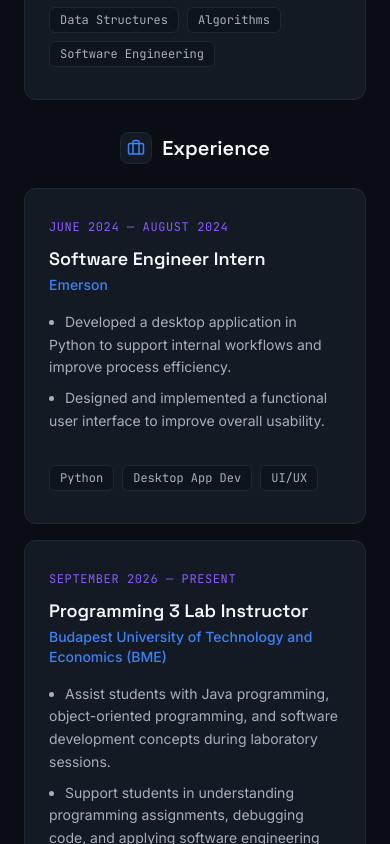
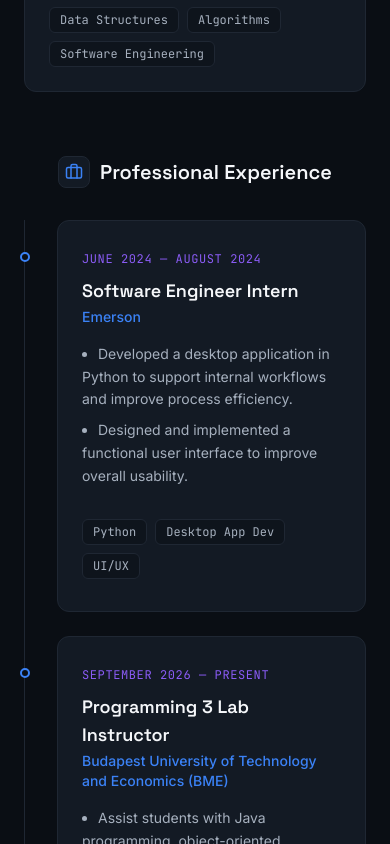
Before and after one commit to IslamNizami/portfolio-website, a React (Vite) app: page / in a window 390 px wide. Shown: the part 4600-5444 px from the top of the page. Built offline with nearby package versions, Linux system fonts and the light colour scheme; no server answers.

Commit message:
resume.tsx changed

```diff
--- a/src/components/sections/About.tsx
+++ b/src/components/sections/About.tsx
@@ -92,7 +92,6 @@ export default function About() {
                   >
                     <Card className="h-full">
                       <Icon
-                        // DEĞİŞİKLİK BURADA: Sabit sınıf yerine area.iconClass kullanılıyor
                         className={`h-7 w-7 ${area.iconClass}`}
                         aria-hidden="true"
                       />
--- a/src/components/sections/Resume.tsx
+++ b/src/components/sections/Resume.tsx
@@ -8,7 +8,7 @@ import {
   ExternalLink,
   AlertTriangle,
   Calendar,
-  HardDrive
+  HardDrive,
 } from "lucide-react";
 import SectionHeading from "@/components/ui/SectionHeading";
 import Card from "@/components/ui/Card";
@@ -16,6 +16,88 @@ import Button from "@/components/ui/Button";
 import { timeline } from "@/data/timeline";
 import { site } from "@/config/site";
 import { resumeExists, triggerResumeDownload } from "@/lib/resume";
+
+type TimelineItem = (typeof timeline)[number];
+
+/* Hər iki bölmədə istifadə olunan ortaq kart */
+function EntryCard({
+  item,
+  index,
+  compact = false,
+}: {
+  item: TimelineItem;
+  index: number;
+  compact?: boolean;
+}) {
+  return (
+    <motion.div
+      initial={{ opacity: 0, y: 16 }}
+      whileInView={{ opacity: 1, y: 0 }}
+      viewport={{ once: true, margin: "-60px" }}
+      transition={{ duration: 0.4, delay: index * 0.1 }}
+    >
+      <Card
+        className={`flex h-full flex-col justify-between text-left ${
+          compact ? "p-5 pb-6" : "p-6 pb-8"
+        }`}
+      >
+        <div>
+          <span className="font-mono text-xs uppercase tracking-wider text-accent-purple">
+            {item.date}
+          </span>
+          <h4 className="mt-2 font-display text-lg font-semibold text-ink">
+            {item.title}
+          </h4>
+          <p className="mt-0.5 text-sm font-medium text-accent-blue">
+            {item.subtitle}
+          </p>
+
+          {item.bullets && item.bullets.length > 0 && (
+            <ul className="mt-4 list-inside list-disc space-y-2 text-sm text-ink-secondary">
+              {item.bullets.map((bullet, i) => (
+                <li key={i} className="leading-relaxed">
+                  <span className="-ml-1">{bullet}</span>
+                </li>
+              ))}
+            </ul>
+          )}
+        </div>
+
+        {item.skills && item.skills.length > 0 && (
+          <div className="mt-6 flex flex-wrap justify-start gap-2 pt-2">
+            {item.skills.map((skill) => (
+              <span
+                key={skill}
+                className="rounded-md border border-border bg-bg/50 px-2.5 py-1 font-mono text-xs text-ink-secondary"
+              >
+                {skill}
+              </span>
+            ))}
+          </div>
+        )}
+      </Card>
+    </motion.div>
+  );
+}
+
+function GroupHeading({
+  icon,
+  children,
+}: {
+  icon: React.ReactNode;
+  children: React.ReactNode;
+}) {
+  return (
+    <div className="flex items-center justify-center gap-2.5">
+      <span className="flex h-8 w-8 items-center justify-center rounded-lg border border-border bg-bg-card">
+        {icon}
+      </span>
+      <h3 className="font-display text-xl font-semibold text-ink">
+        {children}
+      </h3>
+    </div>
+  );
+}
 
 export default function Resume() {
   const [available, setAvailable] = useState<boolean | null>(null);
@@ -42,132 +124,41 @@ export default function Resume() {
           description="How my path has taken shape so far, and where it's headed next."
         />
 
-        <div className="mt-14 grid grid-cols-1 gap-8 md:grid-cols-2">
-          {/* Education Column */}
-          <div className="space-y-6">
-            <div className="flex items-center justify-center gap-2.5">
-              <span className="flex h-8 w-8 items-center justify-center rounded-lg border border-border bg-bg-card">
-                <GraduationCap size={18} className="text-accent-blue" />
-              </span>
-              <h3 className="font-display text-xl font-semibold text-ink">
+        {/* Education — yığcam kart */}
+        <div className="mx-auto mt-14 max-w-3xl space-y-6">
+          <GroupHeading
+            icon={<GraduationCap size={18} className="text-accent-blue" />}
+          >
             Education
-              </h3>
-            </div>
+          </GroupHeading>
 
           <div className="space-y-4">
             {educationItems.map((item, index) => (
-                <motion.div
-                  key={item.id}
-                  initial={{ opacity: 0, y: 16 }}
-                  whileInView={{ opacity: 1, y: 0 }}
-                  viewport={{ once: true, margin: "-60px" }}
-                  transition={{ duration: 0.4, delay: index * 0.1 }}
-                >
-                  {/* DEĞİŞİKLİK: text-left ve pb-8 eklendi */}
-                  <Card className="flex h-full flex-col justify-between p-6 pb-8 text-left">
-                    <div>
-                      <span className="font-mono text-xs uppercase tracking-wider text-accent-purple">
-                        {item.date}
-                      </span>
-                      <h4 className="mt-2 font-display text-lg font-semibold text-ink">
-                        {item.title}
-                      </h4>
-                      <p className="mt-0.5 text-sm font-medium text-accent-blue">
-                        {item.subtitle}
-                      </p>
-
-                      {item.bullets && item.bullets.length > 0 && (
-                        <ul className="mt-4 space-y-2 text-sm text-ink-secondary list-disc list-inside">
-                          {item.bullets.map((bullet, i) => (
-                            <li key={i} className="leading-relaxed">
-                              <span className="-ml-1">{bullet}</span>
-                            </li>
-                          ))}
-                        </ul>
-                      )}
-                    </div>
-
-                    {/* DEĞİŞİKLİK: Tag'ler sola hizalandı (justify-start) */}
-                    {item.skills && item.skills.length > 0 && (
-                      <div className="mt-6 flex flex-wrap justify-start gap-2 pt-2">
-                        {item.skills.map((skill) => (
-                          <span
-                            key={skill}
-                            className="rounded-md border border-border bg-bg/50 px-2.5 py-1 font-mono text-xs text-ink-secondary"
-                          >
-                            {skill}
-                          </span>
-                        ))}
-                      </div>
-                    )}
-                  </Card>
-                </motion.div>
+              <EntryCard key={item.id} item={item} index={index} compact />
             ))}
           </div>
         </div>
 
-          {/* Experience Column */}
-          <div className="space-y-6">
-            <div className="flex items-center justify-center gap-2.5">
-              <span className="flex h-8 w-8 items-center justify-center rounded-lg border border-border bg-bg-card">
-                <Briefcase size={18} className="text-accent-blue" />
-              </span>
-              <h3 className="font-display text-xl font-semibold text-ink">
-                Experience
-              </h3>
-            </div>
+        {/* Experience — əsas timeline */}
+        <div className="mx-auto mt-16 max-w-3xl space-y-8">
+          <GroupHeading
+            icon={<Briefcase size={18} className="text-accent-blue" />}
+          >
+            Professional Experience
+          </GroupHeading>
 
-            <div className="space-y-4">
+          <ol className="relative space-y-6 border-l border-border pl-8 sm:ml-3">
             {experienceItems.map((item, index) => (
-                <motion.div
-                  key={item.id}
-                  initial={{ opacity: 0, y: 16 }}
-                  whileInView={{ opacity: 1, y: 0 }}
-                  viewport={{ once: true, margin: "-60px" }}
-                  transition={{ duration: 0.4, delay: index * 0.1 }}
-                >
-                  {/* DEĞİŞİKLİK: text-left ve pb-8 eklendi */}
-                  <Card className="flex h-full flex-col justify-between p-6 pb-8 text-left">
-                    <div>
-                      <span className="font-mono text-xs uppercase tracking-wider text-accent-purple">
-                        {item.date}
-                      </span>
-                      <h4 className="mt-2 font-display text-lg font-semibold text-ink">
-                        {item.title}
-                      </h4>
-                      <p className="mt-0.5 text-sm font-medium text-accent-blue">
-                        {item.subtitle}
-                      </p>
-
-                      {item.bullets && item.bullets.length > 0 && (
-                        <ul className="mt-4 space-y-2 text-sm text-ink-secondary list-disc list-inside">
-                          {item.bullets.map((bullet, i) => (
-                            <li key={i} className="leading-relaxed">
-                              <span className="-ml-1">{bullet}</span>
+              <li key={item.id} className="relative">
+                {/* Timeline nöqtəsi */}
+                <span
+                  aria-hidden="true"
+                  className="absolute -left-[37px] top-8 h-2.5 w-2.5 rounded-full border-2 border-accent-blue bg-bg"
+                />
+                <EntryCard item={item} index={index} />
               </li>
             ))}
-                        </ul>
-                      )}
-                    </div>
-
-                    {/* DEĞİŞİKLİK: Tag'ler sola hizalandı (justify-start) */}
-                    {item.skills && item.skills.length > 0 && (
-                      <div className="mt-6 flex flex-wrap justify-start gap-2 pt-2">
-                        {item.skills.map((skill) => (
-                          <span
-                            key={skill}
-                            className="rounded-md border border-border bg-bg/50 px-2.5 py-1 font-mono text-xs text-ink-secondary"
-                          >
-                            {skill}
-                          </span>
-                        ))}
-                      </div>
-                    )}
-                  </Card>
-                </motion.div>
-              ))}
-            </div>
-          </div>
+          </ol>
         </div>
 
         {/* CV İndirme Kartı */}
```
Lines whose indentation alone changed are shown as unchanged.
